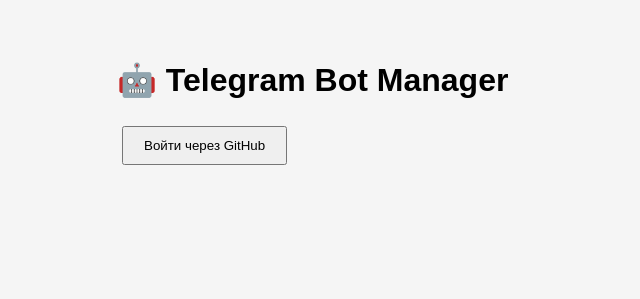
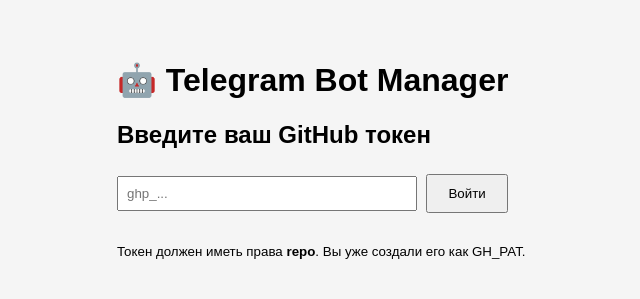
Before and after one commit to WZCasper/telegram-bot, a plain HTML site: page docs/index.html in a window 1280 px wide. Shown: the whole page, without its empty margins (123-763 px from the left). Drawn offline with Linux system fonts and the light colour scheme.

Commit message:
Update index.html

```diff
--- a/docs/index.html
+++ b/docs/index.html
@@ -2,14 +2,24 @@
 <html lang="ru">
 <head>
   <meta charset="UTF-8">
+  <meta name="viewport" content="width=device-width, initial-scale=1.0">
   <title>Управление Telegram ботом</title>
   <link rel="stylesheet" href="style.css">
 </head>
 <body>
   <div id="app">
     <h1>🤖 Telegram Bot Manager</h1>
-    <button id="loginBtn">Войти через GitHub</button>
-    <div id="editor" style="display:none;">
+
+    <!-- Блок входа по токену -->
+    <div id="loginSection">
+      <h2>Введите ваш GitHub токен</h2>
+      <input type="password" id="tokenInput" placeholder="ghp_..." style="width:300px;">
+      <button id="saveTokenBtn">Войти</button>
+      <p><small>Токен должен иметь права <b>repo</b>. Вы уже создали его как GH_PAT.</small></p>
+    </div>
+
+    <!-- Блок редактора (показывается после входа) -->
+    <div id="editorSection" style="display:none;">
       <h2>🔍 Поиск групп (теги через запятую)</h2>
       <input type="text" id="tagsInput" placeholder="python, telegram, чат">
 
@@ -29,6 +39,7 @@
       <div id="status"></div>
     </div>
   </div>
+
   <script src="app.js"></script>
 </body>
 </html>
```
